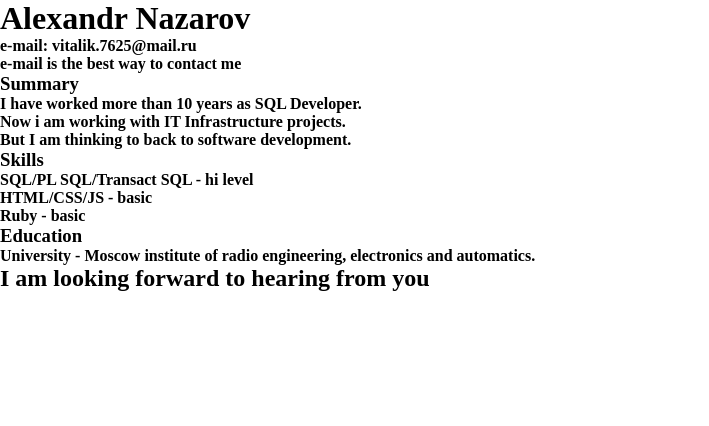
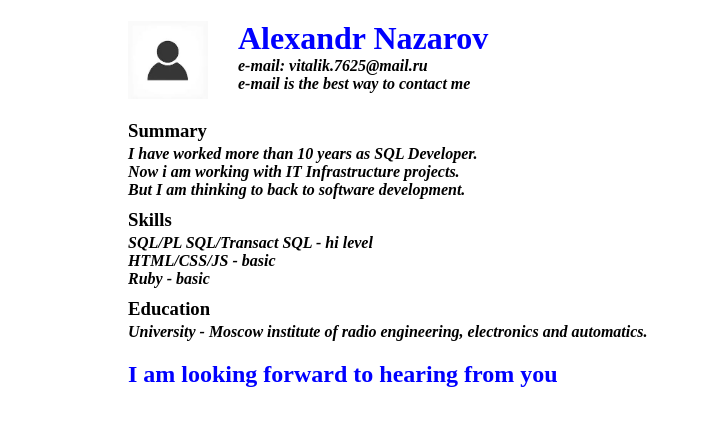
Before and after one commit to NazarAlexNazar/rsschool-cv, a plain HTML site: page index.html in a window 1280 px wide. Shown: the whole page, without its empty margins (0-709 px from the left). Drawn offline with Linux system fonts and the light colour scheme.

Commit message:
add foto

```diff
--- a/css/style.css
+++ b/css/style.css
@@ -2,3 +2,51 @@
   margin: 0;
   padding: 0;
 }
+
+.wrapper {
+  width: 100%;
+  max-width: 1024px;
+  margin: auto;
+}
+
+h1, h2 {
+  color: blue;
+}
+
+h3 {
+  margin-top: 10px;
+  margin-bottom: 3px;
+  font-weight: bold;
+}
+
+h4 {
+  font-style: italic;
+}
+
+header {
+  margin-top: 20px;
+  margin-bottom: 20px;
+  display: flex;
+}
+
+.photo {
+  width: 80px;
+  height: 80px;
+  margin-right: 30px;
+  position: relative;
+  overflow: hidden;
+}
+
+img {
+    position: absolute;
+    left: 0;
+    right: 0;
+    top: 0;
+    bottom: 0;
+    margin: auto;
+    width: 100%;
+}
+
+footer {
+  margin-top: 20px;
+}
--- a/index.html
+++ b/index.html
@@ -6,10 +6,17 @@
   <link rel="stylesheet" type="text/css" href="./css/style.css">
  </head>
 <body>
+  <div class="wrapper">
     <header>
+      <div class="photo">
+        <img src="./jpg/foto.jpg">
+      </div>
+
+      <div class="fio">
         <h1>Alexandr Nazarov</h1>
         <h4>e-mail: vitalik.7625@mail.ru</h4>
         <h4>e-mail is the best way to contact me</h4>
+      </div>
     </header>
 
     <div class="main">
@@ -27,7 +34,8 @@
       <h4>University - Moscow institute of radio engineering, electronics and automatics.</h4>
     </div>
 
-  <footer>
+    <footer >
       <h2>I am looking forward to hearing from you</h2>
     </footer>
+  </div>
 </body>
```
Also changed, not shown: jpg/foto.jpg (added). Lines whose indentation alone changed are shown as unchanged.
